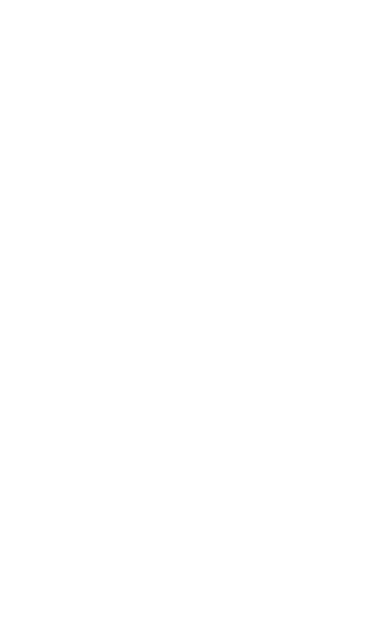
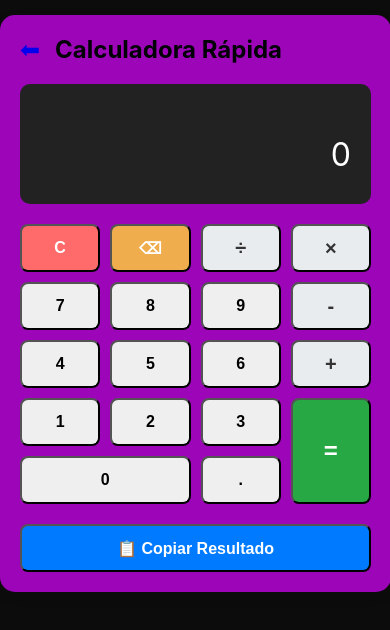
Before and after one commit to MaldivaSky/iContas, a React app in the folder frontend/: page /calculadora in a window 390 px wide. Before the commit this address had no page. Shown: the top 630 px of the page. Built offline with nearby package versions, Linux system fonts and the light colour scheme; the HTML template or start-up script is replaced by a standard one.

Commit message:
Atualização do app com a calculadora e estilo responsivo

```diff
--- a/frontend/src/App.jsx
+++ b/frontend/src/App.jsx
@@ -3,7 +3,8 @@
 import FormularioCategoria from './components/FormCategoria'
 import FormularioTransacao from './components/FormTransacao'
 import Extrato from './components/Extrato'
-import AnaliseGrafica from './components/AnaliseGrafica' // Importe no topo
+import AnaliseGrafica from './components/AnaliseGrafica'
+import Calculadora from './components/Calculadora'
 
 function App() {
   return (
@@ -43,6 +44,8 @@
         </div>
       } />
 
+      <Route path="/calculadora" element={<Calculadora />} />
+
       </Routes>
     </BrowserRouter>
   )
--- /dev/null
+++ b/frontend/src/components/Calculadora.jsx
@@ -0,0 +1,137 @@
+import { useState } from 'react'
+import { Link } from 'react-router-dom'
+
+function Calculadora() {
+    const [visor, setVisor] = useState('')
+    const [resultado, setResultado] = useState('')
+
+    // Função que adiciona números ou operadores no visor
+    const handleClick = (valor) => {
+        // Evita operadores repetidos ou no começo errado
+        const operadores = ['/', '*', '-', '+', '.']
+        if (
+            (operadores.includes(valor) && visor === '') ||
+            (operadores.includes(valor) && operadores.includes(visor.slice(-1)))
+        ) {
+            return;
+        }
+        setVisor(visor + valor)
+    }
+
+    // Função que faz a conta (o cérebro da calculadora)
+    const calcular = () => {
+        try {
+            // O 'eval' do JavaScript resolve contas matemáticas de texto (ex: "2+2")
+            // Nota: Em projetos profissionais grandes, evitamos eval por segurança,
+            // mas para uma calculadora simples fechada, funciona perfeitamente.
+            const total = eval(visor).toString()
+            setResultado(total)
+            setVisor(total) // Atualiza o visor com o resultado para continuar a conta
+        } catch (erro) {
+            setResultado("Erro")
+        }
+    }
+
+    // Função para limpar (C)
+    const limpar = () => {
+        setVisor('')
+        setResultado('')
+    }
+
+    // Função para apagar o último dígito (DEL)
+    const apagarUltimo = () => {
+        setVisor(visor.slice(0, -1))
+    }
+
+    // Função "Copiar" para facilitar a vida do usuário
+    const copiarValor = () => {
+        navigator.clipboard.writeText(resultado || visor)
+        alert("Valor copiado! Agora você pode colar na tela de transação.")
+    }
+
+    return (
+        <div className="card-responsivo" style={{ maxWidth: '400px', padding: '20px' }}>
+
+            {/* Cabeçalho com Voltar */}
+            <div style={{ display: 'flex', alignItems: 'center', marginBottom: '20px' }}>
+                <Link to="/" style={{ textDecoration: 'none', fontSize: '24px', marginRight: '15px' }}>⬅</Link>
+                <h2 style={{ margin: 0 }}>Calculadora Rápida</h2>
+            </div>
+
+            {/* Visor */}
+            <div style={{
+                backgroundColor: '#222',
+                color: '#fff',
+                padding: '20px',
+                borderRadius: '10px',
+                textAlign: 'right',
+                fontSize: '32px',
+                marginBottom: '20px',
+                minHeight: '80px',
+                display: 'flex',
+                flexDirection: 'column',
+                justifyContent: 'center',
+                wordBreak: 'break-all'
+            }}>
+                <div style={{ fontSize: '16px', color: '#888', minHeight: '20px' }}>
+                    {resultado ? 'Resultado:' : ''}
+                </div>
+                {visor || '0'}
+            </div>
+
+            {/* Teclado (Grid) */}
+            <div style={{ display: 'grid', gridTemplateColumns: 'repeat(4, 1fr)', gap: '10px' }}>
+
+                {/* Linha 1 */}
+                <button onClick={limpar} style={{ backgroundColor: '#ff6b6b', color: 'white' }}>C</button>
+                <button onClick={apagarUltimo} style={{ backgroundColor: '#f0ad4e', color: 'white' }}>⌫</button>
+                <button onClick={() => handleClick('/')} style={estiloOperador}>÷</button>
+                <button onClick={() => handleClick('*')} style={estiloOperador}>×</button>
+
+                {/* Linha 2 */}
+                <button onClick={() => handleClick('7')}>7</button>
+                <button onClick={() => handleClick('8')}>8</button>
+                <button onClick={() => handleClick('9')}>9</button>
+                <button onClick={() => handleClick('-')} style={estiloOperador}>-</button>
+
+                {/* Linha 3 */}
+                <button onClick={() => handleClick('4')}>4</button>
+                <button onClick={() => handleClick('5')}>5</button>
+                <button onClick={() => handleClick('6')}>6</button>
+                <button onClick={() => handleClick('+')} style={estiloOperador}>+</button>
+
+                {/* Linha 4 */}
+                <button onClick={() => handleClick('1')}>1</button>
+                <button onClick={() => handleClick('2')}>2</button>
+                <button onClick={() => handleClick('3')}>3</button>
+                <button onClick={calcular} style={{ gridRow: 'span 2', backgroundColor: '#28a745', color: 'white', fontSize: '24px' }}>=</button>
+
+                {/* Linha 5 (Zero e Ponto) */}
+                <button onClick={() => handleClick('0')} style={{ gridColumn: 'span 2' }}>0</button>
+                <button onClick={() => handleClick('.')}>.</button>
+            </div>
+
+            {/* Botão Extra: Copiar */}
+            <button
+                onClick={copiarValor}
+                style={{
+                    marginTop: '20px',
+                    width: '100%',
+                    backgroundColor: '#007bff',
+                    color: 'white'
+                }}>
+                📋 Copiar Resultado
+            </button>
+
+        </div>
+    )
+}
+
+const estiloOperador = {
+    backgroundColor: '#e9ecef',
+    color: '#333',
+    fontWeight: 'bold',
+    fontSize: '20px'
+}
+
+export default Calculadora
--- a/frontend/src/components/Home.jsx
+++ b/frontend/src/components/Home.jsx
@@ -2,54 +2,65 @@
 
 function Home() {
     return (
-        <div style={{ fontFamily: 'Arial', textAlign: 'center', padding: '20px' }}>
-            <h1 style={{ color: '#e1dadaff' }}>iContas Financeiro 💰</h1>
-            <p>O que você deseja fazer hoje?</p>
+        <div style={{ paddingBottom: '40px' }}>
 
-            <div style={{
-                display: 'flex',
-                flexDirection: 'column',
-                gap: '15px',
-                maxWidth: '300px',
-                margin: '30px auto'
-            }}>
+            {/* Cabeçalho Estilo App */}
+            <div style={{ backgroundColor: '#9c05b3ff', padding: '30px 20px', color: 'white', borderBottomLeftRadius: '20px', borderBottomRightRadius: '20px', marginBottom: '20px', boxShadow: '0 4px 10px rgba(0,123,255,0.3)' }}>
+                <h1 style={{ margin: 0, fontSize: '24px', textAlign: 'center' }}>Olá, Rafael! 👋</h1>
+                <p style={{ margin: '5px 0 0 0', opacity: 0.9 , textAlign: 'center'}}>Controle Financeiro iContas</p>
+            </div>
 
-                {/* Botão 1: Ir para Categorias */}
-                <Link to="/categorias" style={estiloBotao}>
-                    📂 Nova Categoria
-                </Link>
+            <div style={{ padding: '0 20px' }}>
+                <h3 style={{ color: '#f69cf7ff', marginBottom: '15px', textAlign: 'center' }}>O que vamos fazer?</h3>
 
-                {/* Botão 2: Ir para Transações */}
-                <Link to="/transacoes" style={estiloBotao}>
-                    💸 Lançar Entrada/Saída
-                </Link>
+                {/* Usando a classe do CSS novo para responsividade */}
+                <div className="menu-grid">
 
-                {/* Botão 3: Ir para Extrato */}
-                <Link to="/extrato" style={estiloBotao}>
-                    📊 Ver Extrato
-                </Link>
+                    <Link to="/transacoes" style={estiloCard}>
+                        <div style={{ fontSize: '30px', marginBottom: '10px' }}>💸</div>
+                        <strong>Registrar Transação</strong>
+                    </Link>
 
-                <Link to="/analise" style={{...estiloBotao, backgroundColor: '#6f42c1'}}> {/* Cor roxa para destacar */}
-                    📈 Análise Gráfica
-                </Link>
+                    <Link to="/extrato" style={estiloCard}>
+                        <div style={{ fontSize: '30px', marginBottom: '10px' }}>📊</div>
+                        <strong>Ver Extrato</strong>
+                    </Link>
+
+                    <Link to="/analise" style={estiloCard}>
+                        <div style={{ fontSize: '30px', marginBottom: '10px' }}>📈</div>
+                        <strong>Gráficos e Mapa</strong>
+                    </Link>
+
+                    <Link to="/categorias" style={estiloCard}>
+                        <div style={{ fontSize: '30px', marginBottom: '10px' }}>📂</div>
+                        <strong>Cadastro Categorias</strong>
+                    </Link>
+
+                    <Link to="/calculadora" style={estiloCard}>
+                        <div style={{ fontSize: '30px', marginBottom: '10px' }}>🧮</div>
+                        <strong>Calculadora</strong>
+                    </Link>
+
+                </div>
             </div>
+
         </div>
-
-
-
     )
 }
 
-// Um estilo simples para os botões ficarem bonitos
-const estiloBotao = {
-    padding: '15px',
-    backgroundColor: '#007bff',
-    color: 'white',
+const estiloCard = {
+    backgroundColor: 'white',
+    padding: '20px',
+    borderRadius: '15px',
     textDecoration: 'none',
-    borderRadius: '8px',
-    fontSize: '18px',
-    border: 'none',
-    display: 'block'
+    color: '#333',
+    textAlign: 'center',
+    boxShadow: '0 2px 8px rgba(0,0,0,0.05)',
+    display: 'flex',
+    flexDirection: 'column',
+    justifyContent: 'center',
+    alignItems: 'center',
+    border: '1px solid #eee'
 }
 
 export default Home
--- a/frontend/src/components/MapaGastos.jsx
+++ b/frontend/src/components/MapaGastos.jsx
@@ -2,7 +2,6 @@
 
 function MapaGastos({ pontos }) {
     // Posição inicial padrão (Centro do Brasil) se não tiver pontos
-    const positionBrasil = [-14.2350, -51.9253]
 
     if (pontos.length === 0) {
         return <div style={{ height: '400px', background: '#0c0c0cff', display: 'flex', alignItems: 'center', justifyContent: 'center' }}>Sem dados de GPS para exibir no mapa.</div>
--- a/frontend/src/index.css
+++ b/frontend/src/index.css
@@ -1,68 +1,75 @@
+/* --- FUNDAÇÃO DO APP --- */
 :root {
-  font-family: system-ui, Avenir, Helvetica, Arial, sans-serif;
-  line-height: 1.5;
-  font-weight: 400;
-
-  color-scheme: light dark;
-  color: rgba(255, 255, 255, 0.87);
-  background-color: #242424;
-
-  font-synthesis: none;
-  text-rendering: optimizeLegibility;
-  -webkit-font-smoothing: antialiased;
-  -moz-osx-font-smoothing: grayscale;
-}
-
-a {
-  font-weight: 500;
-  color: #646cff;
-  text-decoration: inherit;
-}
-a:hover {
-  color: #535bf2;
+  --primary: #406893;
+  /* Azul padrão */
+  --bg-color: #0c0c0c;
+  /* Cinza bem clarinho (fundo de app) */
+  --card-bg: #9d06b8;
+  --text-dark: #020007;
 }
 
 body {
-  margin: 1;
-  display: flex;
-  place-items: center;
-  min-width: 320px;
-  min-height: 100vh;
+  margin: 0;
+  font-family: -apple-system, BlinkMacSystemFont, 'Segoe UI', Roboto, Helvetica, Arial, sans-serif;
+  background-color: var(--bg-color);
+  color: var(--text-dark);
+  -webkit-font-smoothing: antialiased;
 }
 
-h1 {
-  font-size: 3.2em;
-  line-height: 1.1;
+/* Container principal centralizado */
+#root {
+  max-width: 100%;
+  margin: 0 auto;
 }
 
-button {
-  border-radius: 8px;
-  border: 1px solid transparent;
-  padding: 0.6em 1.2em;
-  font-size: 1em;
-  font-weight: 500;
-  font-family: inherit;
-  background-color: #1a1a1a;
-  cursor: pointer;
-  transition: border-color 0.25s;
-}
-button:hover {
-  border-color: #646cff;
-}
-button:focus,
-button:focus-visible {
-  outline: 4px auto -webkit-focus-ring-color;
+/* --- TORNANDO OS FORMULÁRIOS LÍQUIDOS --- */
+/* Em vez de largura fixa, eles ocupam 100% mas param em 500px */
+.card-responsivo {
+  background: var(--card-bg);
+  border-radius: 15px;
+  /* Bordas arredondadas modernas */
+  padding: 20px;
+  margin: 15px auto;
+  width: 90%;
+  /* Ocupa 90% da tela do celular */
+  max-width: 500px;
+  /* Mas no PC não passa de 500px */
+  box-shadow: 0 4px 15px rgba(0, 0, 0, 0.05);
+  /* Sombra suave */
 }
 
-@media (prefers-color-scheme: light) {
-  :root {
-    color: #213547;
-    background-color: #ffffff;
-  }
-  a:hover {
-    color: #747bff;
-  }
-  button {
-    background-color: #f9f9f9;
-  }
+/* --- BOTÕES DE DEDO (TOUCH FRIENDLY) --- */
+button {
+  min-height: 48px;
+  /* Altura mínima para o dedo acertar */
+  font-size: 16px;
+  border-radius: 8px;
+  font-weight: 600;
+  transition: transform 0.1s;
+  /* Animaçãozinha ao clicar */
 }
+
+button:active {
+  transform: scale(0.98);
+  /* Efeito de apertar */
+}
+
+input,
+select {
+  min-height: 45px;
+  /* Inputs mais altos para digitar fácil */
+  font-size: 16px;
+  /* Letra maior para ler no celular */
+  border: 1px solid #ddd;
+  border-radius: 8px;
+  box-sizing: border-box;
+  /* Garante que o padding não quebre o layout */
+}
+
+/* --- O MENU PRINCIPAL (GRID) --- */
+.menu-grid {
+  display: grid;
+  grid-template-columns: repeat(auto-fit, minmax(150px, 1fr));
+  gap: 15px;
+  padding: 15px;
+}
```
Also changed, not shown: frontend/src/components/FormTransacao.jsx (+4 -4 lines), 1 other file (tests, documents, lock files or other folders).
